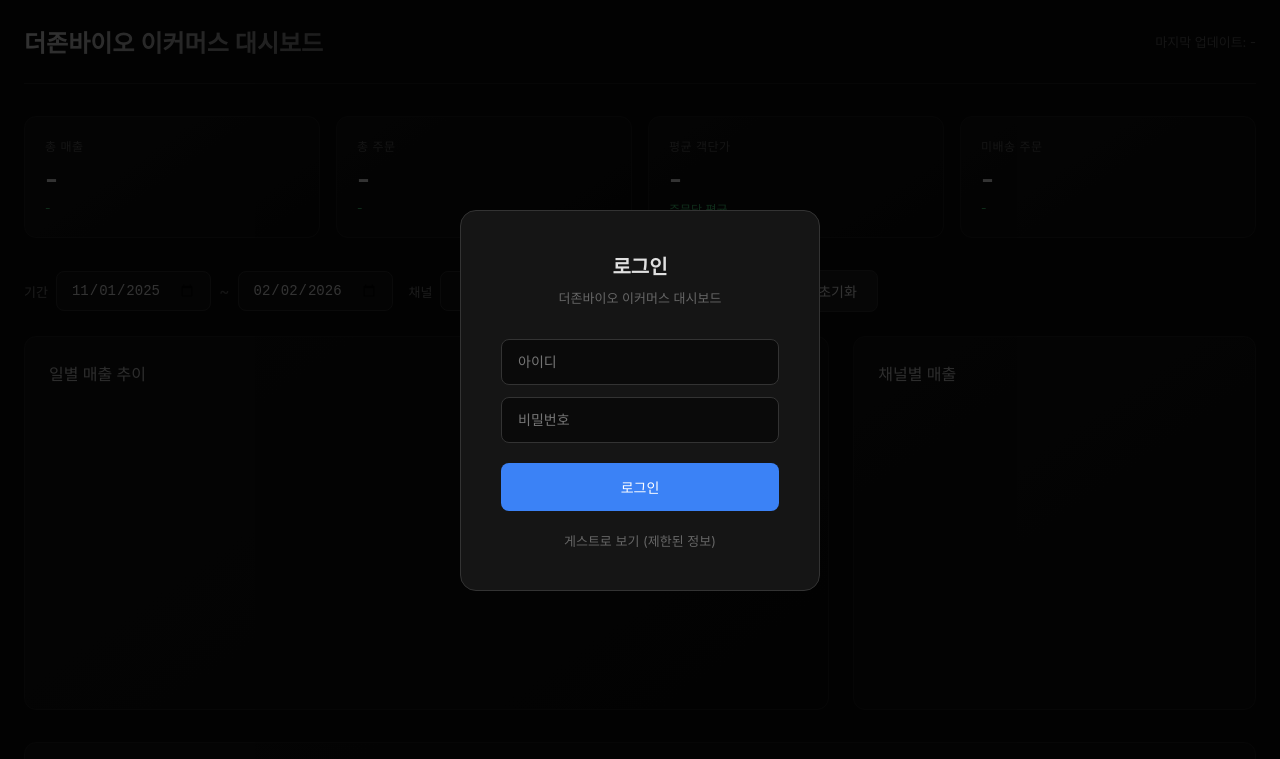
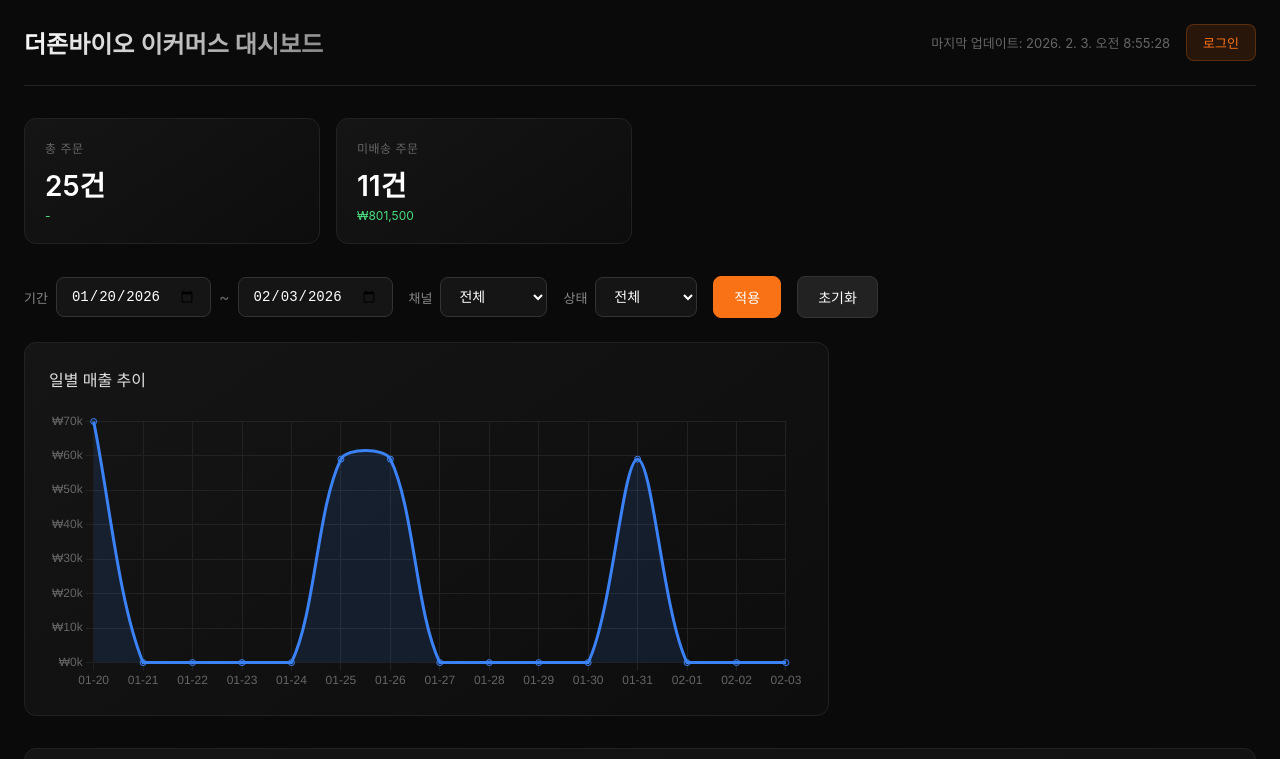
Before and after one commit to silokor/thezonebio-dashboard, a website: page index.html in a window 1280 px wide. Shown: the top 759 px of the page. Drawn offline with nearby package versions, Linux system fonts and the light colour scheme.

Commit message:
Login: header button, hide blocks instead of mask, orange theme, real data for guest

```diff
--- a/index.html
+++ b/index.html
@@ -80,8 +80,8 @@
       transition: all 0.2s;
     }
     .btn:hover { background: #333; }
-    .btn.primary { background: #3b82f6; border-color: #3b82f6; }
-    .btn.primary:hover { background: #2563eb; }
+    .btn.primary { background: #f97316; border-color: #f97316; }
+    .btn.primary:hover { background: #ea580c; }
 
     /* Chart Section */
     .chart-section {
@@ -273,7 +273,7 @@
     .login-input:focus { outline: none; border-color: #3b82f6; }
     .login-btn {
       width: 100%;
-      background: #3b82f6;
+      background: #f97316;
       border: none;
       border-radius: 8px;
       padding: 14px;
@@ -283,7 +283,18 @@
       cursor: pointer;
       margin-top: 8px;
     }
-    .login-btn:hover { background: #2563eb; }
+    .login-btn:hover { background: #ea580c; }
+    .header-login-btn {
+      background: #f9731620;
+      border: 1px solid #f9731640;
+      border-radius: 8px;
+      padding: 8px 16px;
+      color: #f97316;
+      font-size: 13px;
+      cursor: pointer;
+      transition: all 0.2s;
+    }
+    .header-login-btn:hover { background: #f97316; color: #fff; }
     .login-error {
       color: #ef4444;
       font-size: 12px;
@@ -333,7 +344,7 @@
 </head>
 <body>
   <!-- Login Modal -->
-  <div class="login-overlay" id="loginOverlay">
+  <div class="login-overlay hidden" id="loginOverlay">
     <div class="login-box">
       <div class="login-title">로그인</div>
       <div class="login-subtitle">더존바이오 이커머스 대시보드</div>
@@ -341,7 +352,7 @@
       <input type="password" class="login-input" id="loginPw" placeholder="비밀번호">
       <button class="login-btn" onclick="doLogin()">로그인</button>
       <div class="login-error" id="loginError">아이디 또는 비밀번호가 일치하지 않습니다</div>
-      <div class="guest-link" onclick="guestAccess()">게스트로 보기 (제한된 정보)</div>
+      <div class="guest-link" onclick="guestAccess()">닫기</div>
     </div>
   </div>
 
@@ -350,6 +361,7 @@
       <h1>더존바이오 이커머스 대시보드</h1>
       <div class="auth-area">
         <div class="last-updated">마지막 업데이트: <span id="lastUpdate">-</span></div>
+        <button class="header-login-btn" id="headerLoginBtn" onclick="showLoginModal()">로그인</button>
         <span class="user-badge" id="userBadge" style="display:none;">관리자</span>
         <button class="logout-btn" id="logoutBtn" style="display:none;" onclick="doLogout()">로그아웃</button>
       </div>
@@ -357,7 +369,7 @@
 
     <!-- Summary Cards -->
     <div class="summary-cards">
-      <div class="card">
+      <div class="card" id="revenueCard">
         <div class="card-label">총 매출</div>
         <div class="card-value" id="totalRevenue">-</div>
         <div class="card-sub" id="revenueChange">-</div>
@@ -367,7 +379,7 @@
         <div class="card-value" id="totalOrders">-</div>
         <div class="card-sub" id="orderChange">-</div>
       </div>
-      <div class="card">
+      <div class="card" id="avgCard">
         <div class="card-label">평균 객단가</div>
         <div class="card-value" id="avgOrderValue">-</div>
         <div class="card-sub">주문당 평균</div>
@@ -420,11 +432,8 @@
       </div>
       <div class="chart-card" id="channelChartCard">
         <div class="chart-title">채널별 매출</div>
-        <div class="chart-container" id="channelChartContainer">
+        <div class="chart-container">
           <canvas id="channelChart"></canvas>
-        </div>
-        <div id="channelChartRestricted" style="display:none;height:280px;align-items:center;justify-content:center;color:#444;font-style:italic;">
-          로그인 필요
         </div>
       </div>
     </div>
@@ -483,8 +492,15 @@
         showLoggedInUI();
       } else {
         isLoggedIn = false;
+      }
+    }
+
+    function showLoginModal() {
       document.getElementById('loginOverlay').classList.remove('hidden');
     }
+
+    function hideLoginModal() {
+      document.getElementById('loginOverlay').classList.add('hidden');
     }
 
     function doLogin() {
@@ -494,9 +510,10 @@
       if (id === ADMIN_ID && pw === 'ejwhsqkdldh1!') {
         localStorage.setItem('tzb_session', 'admin');
         isLoggedIn = true;
-        document.getElementById('loginOverlay').classList.add('hidden');
+        hideLoginModal();
         document.getElementById('loginError').classList.remove('show');
         showLoggedInUI();
+        showRestrictedBlocks();
         loadData();
       } else {
         document.getElementById('loginError').classList.add('show');
@@ -504,11 +521,7 @@
     }
 
     function guestAccess() {
-      localStorage.setItem('tzb_session', 'guest');
-      isLoggedIn = false;
-      document.getElementById('loginOverlay').classList.add('hidden');
-      applyGuestRestrictions();
-      loadData();
+      hideLoginModal();
     }
 
     function doLogout() {
@@ -517,6 +530,7 @@
     }
 
     function showLoggedInUI() {
+      document.getElementById('headerLoginBtn').style.display = 'none';
       document.getElementById('userBadge').style.display = 'inline-block';
       document.getElementById('logoutBtn').style.display = 'inline-block';
     }
@@ -530,14 +544,21 @@
       document.getElementById('endDate').value = today.toISOString().split('T')[0];
     }
 
-    function hideRestrictedData() {
+    function hideRestrictedBlocks() {
       if (!isLoggedIn) {
-        // 총 매출 숨김
-        document.getElementById('totalRevenue').innerHTML = '<span class="hidden-data">로그인 필요</span>';
-        document.getElementById('revenueChange').textContent = '';
-        // 평균 객단가 숨김
-        document.getElementById('avgOrderValue').innerHTML = '<span class="hidden-data">로그인 필요</span>';
+        // 총 매출 카드 숨김
+        document.getElementById('revenueCard').style.display = 'none';
+        // 평균 객단가 카드 숨김
+        document.getElementById('avgCard').style.display = 'none';
+        // 채널별 매출 차트 숨김
+        document.getElementById('channelChartCard').style.display = 'none';
       }
+    }
+
+    function showRestrictedBlocks() {
+      document.getElementById('revenueCard').style.display = 'block';
+      document.getElementById('avgCard').style.display = 'block';
+      document.getElementById('channelChartCard').style.display = 'block';
     }
 
     // All orders data
@@ -601,7 +622,7 @@
         renderTable();
         renderCharts();
         renderInventory(summaryRes.inventory);
-        hideRestrictedData();
+        hideRestrictedBlocks();
 
         document.getElementById('lastUpdate').textContent = new Date().toLocaleString('ko-KR');
       } catch (err) {
@@ -741,7 +762,7 @@
       updateDashboard({});
       renderTable();
       renderCharts();
-      hideRestrictedData();
+      hideRestrictedBlocks();
     }
 
     function resetFilters() {
@@ -807,18 +828,8 @@
         }
       });
 
-      // Channel chart (only for logged in users)
+      // Channel chart
       if (channelChart) channelChart.destroy();
-
-      const channelContainer = document.getElementById('channelChartContainer');
-      const channelRestricted = document.getElementById('channelChartRestricted');
-
-      if (!isLoggedIn) {
-        channelContainer.style.display = 'none';
-        channelRestricted.style.display = 'flex';
-      } else {
-        channelContainer.style.display = 'block';
-        channelRestricted.style.display = 'none';
 
       const channelData = { cafe24: 0, naver: 0, coupang: 0 };
       filteredOrders.filter(o => o.status !== 'cancelled').forEach(o => {
@@ -831,7 +842,7 @@
           labels: ['Cafe24', 'Naver', 'Coupang'],
           datasets: [{
             data: [channelData.cafe24, channelData.naver, channelData.coupang],
-              backgroundColor: ['#3b82f6', '#22c55e', '#f97316'],
+            backgroundColor: ['#f97316', '#22c55e', '#3b82f6'],
             borderWidth: 0
           }]
         },
@@ -843,7 +854,6 @@
           }
         }
       });
-      }
     }
 
     function renderInventory(inventory) {
@@ -867,16 +877,20 @@
 
     // Init
     checkAuth();
-    const session = localStorage.getItem('tzb_session');
-    if (session === 'admin' || session === 'guest') {
-      if (session === 'guest') applyGuestRestrictions();
+    if (!isLoggedIn) {
+      applyGuestRestrictions();
+    }
     loadData();
-    }
 
     // Enter key login
     document.getElementById('loginPw').addEventListener('keypress', (e) => {
       if (e.key === 'Enter') doLogin();
     });
+
+    // Close modal on overlay click
+    document.getElementById('loginOverlay').addEventListener('click', (e) => {
+      if (e.target.id === 'loginOverlay') hideLoginModal();
+    });
   </script>
 </body>
 </html>
```
Lines whose indentation alone changed are shown as unchanged.
